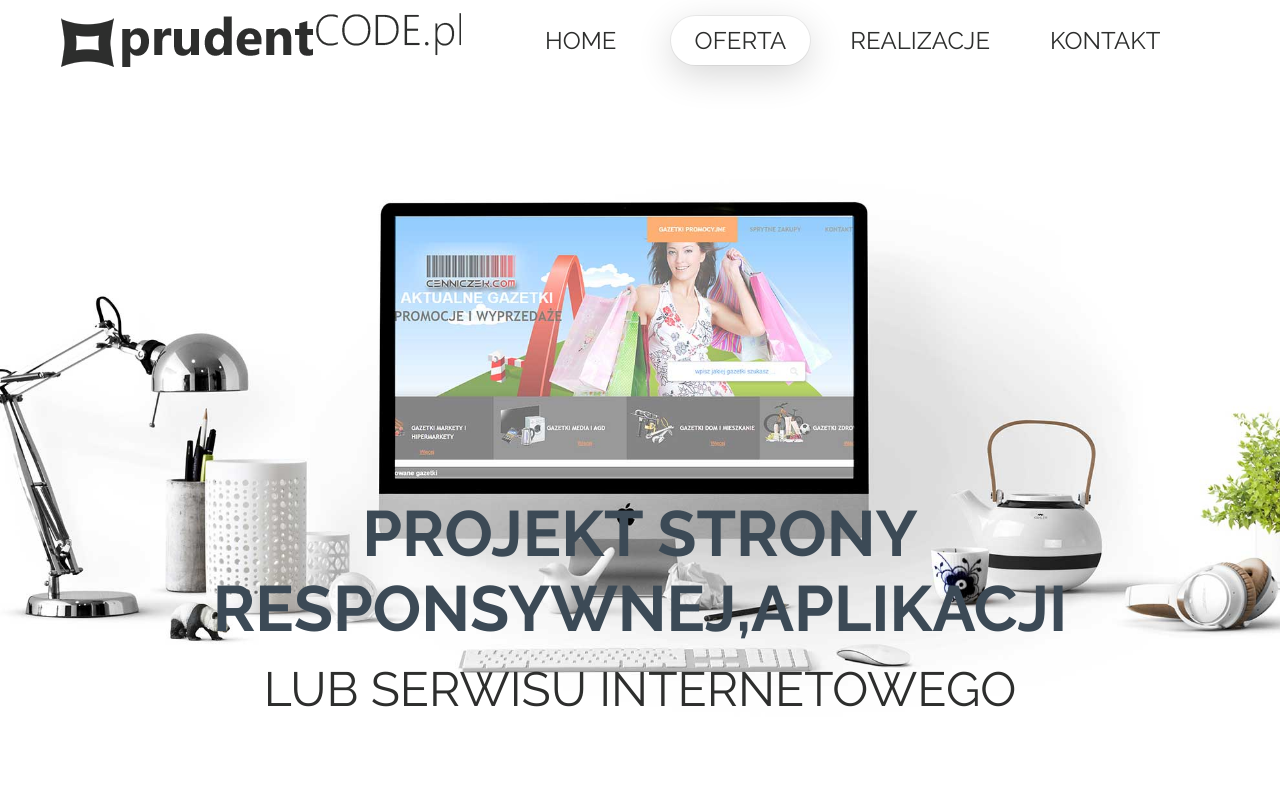
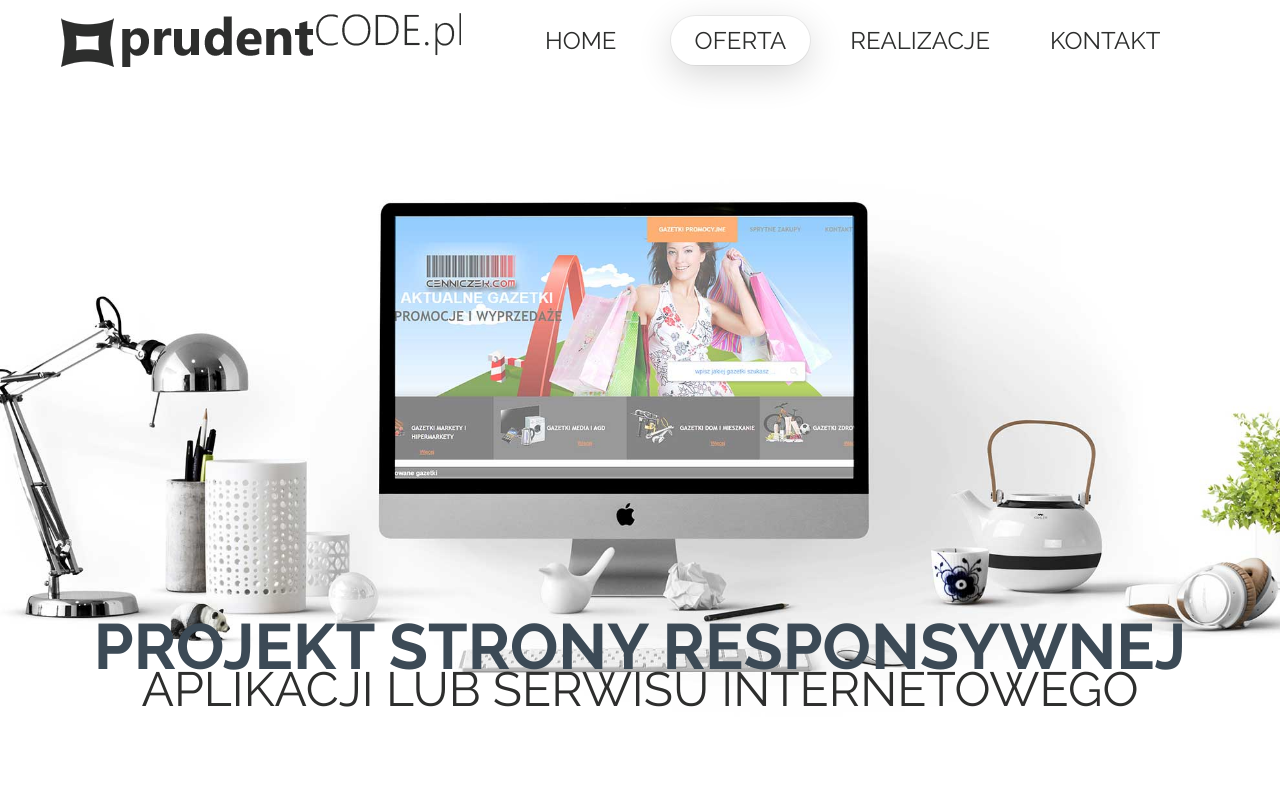
Before and after one commit to pitmal/react-router-project, a React (Create React App) app: page /oferta in a window 1280 px wide. Shown: the top 798 px of the page. Built offline with nearby package versions, Linux system fonts and the light colour scheme.

Commit message:
txt modify

```diff
--- a/src/layouts/offers/responsive/ContentResponsive.js
+++ b/src/layouts/offers/responsive/ContentResponsive.js
@@ -17,7 +17,6 @@ const ContentResponsive = ({ active }) => {
         <strong>
           aplikacja internetowa lub responsywna strona internetowa.
         </strong>
-        Tworzymy rozwiązania oparte o najnowsze technologie dostępne na rynku.
       </p>
       <Pentagon
         key="green"
--- a/src/layouts/offers/responsive/TitleResponsive.js
+++ b/src/layouts/offers/responsive/TitleResponsive.js
@@ -8,8 +8,8 @@ const TitleResponsive = () => {
       style={{ backgroundImage: `url(${imgResponsive})` }}
     >
       <div className="h1wrapper">
-        <h1 className="offers">Projekt strony responsywnej,aplikacji</h1>
-        <p className="offersAlt">lub serwisu internetowego</p>
+        <h1 className="offers">Projekt strony responsywnej</h1>
+        <p className="offersAlt">aplikacji lub serwisu internetowego</p>
       </div>
     </div>
   );
```
